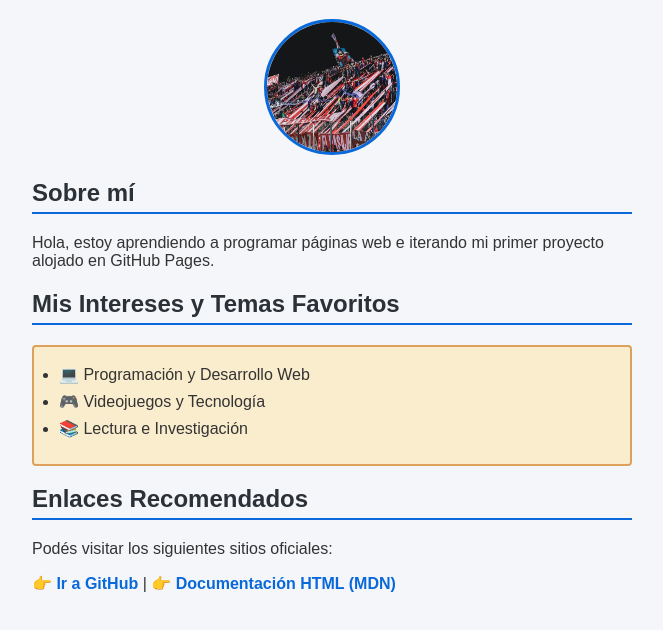
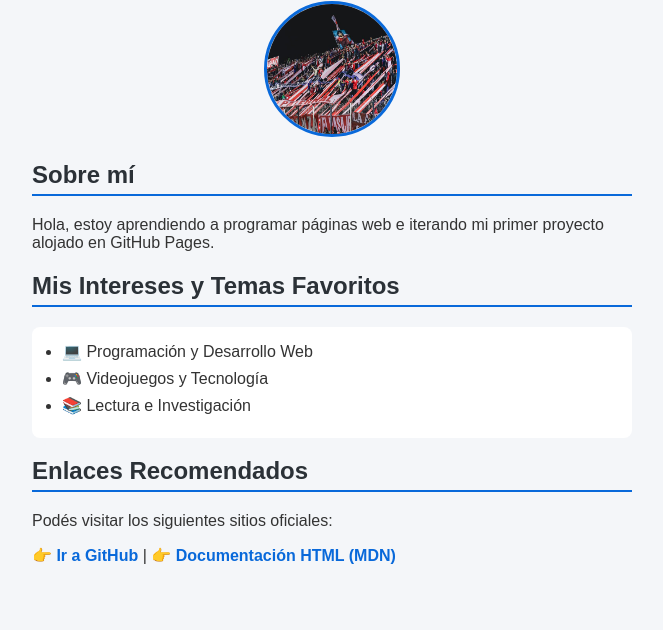
Before and after one commit to camilostka/mi-primer-sitio-web., a plain HTML site: page index.html in a window 1280 px wide. Shown: the part 140-770 px from the top of the page, without its empty margins (308-971 px from the left). Drawn offline with Linux system fonts and the light colour scheme.

Commit message:
Update index.html

```diff
--- a/index.html
+++ b/index.html
@@ -1,6 +1,6 @@
 <!DOCTYPE html>
 <html lang="es">
-<<link rel="stylesheet" href="retro.css">>
+<link rel="stylesheet" href="style.css">
     <meta charset="UTF-8">
     <meta name="viewport" content="width=device-width, initial-scale=1.0">
     <title>Mi Perfil Web v2.0</title>
```
